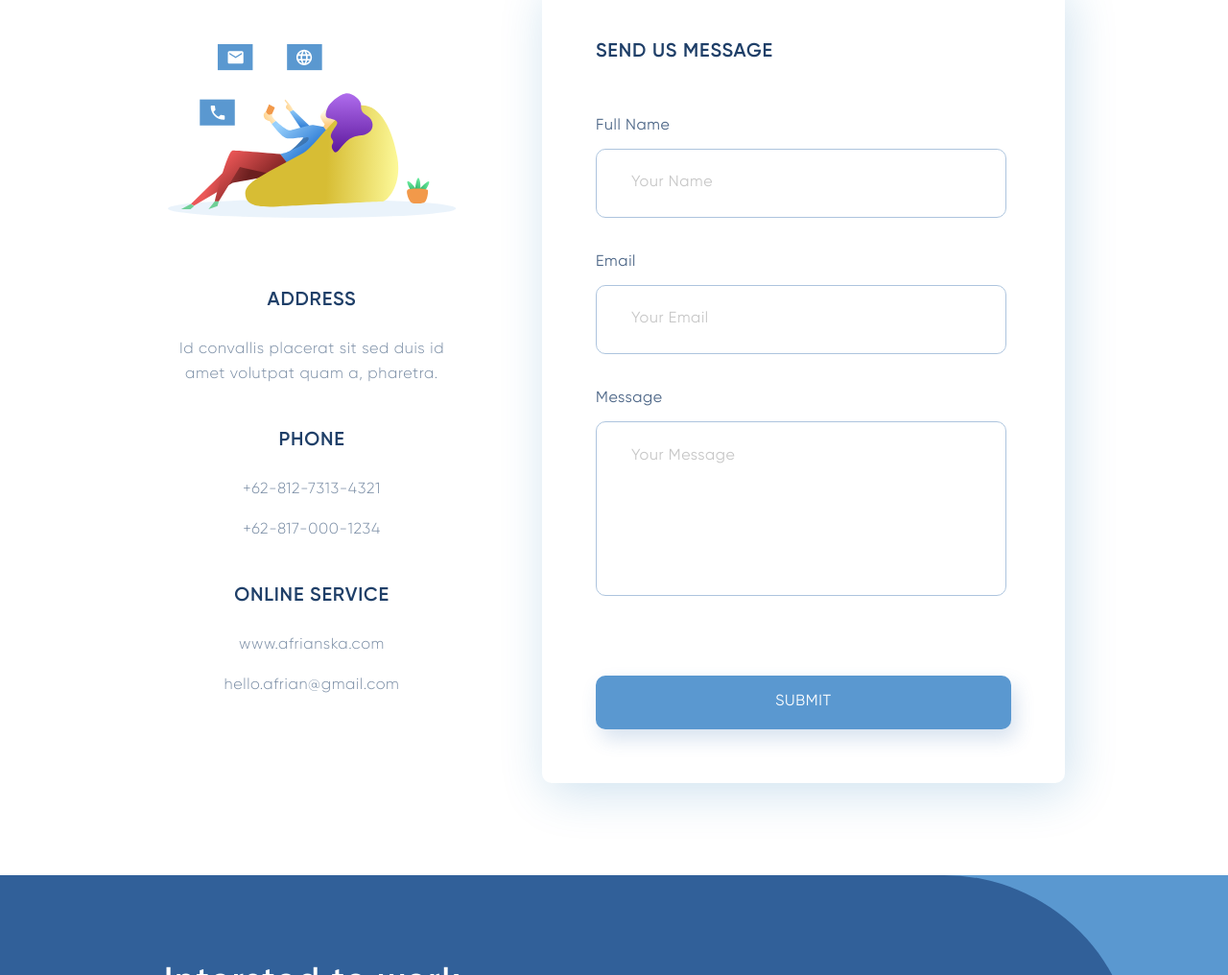
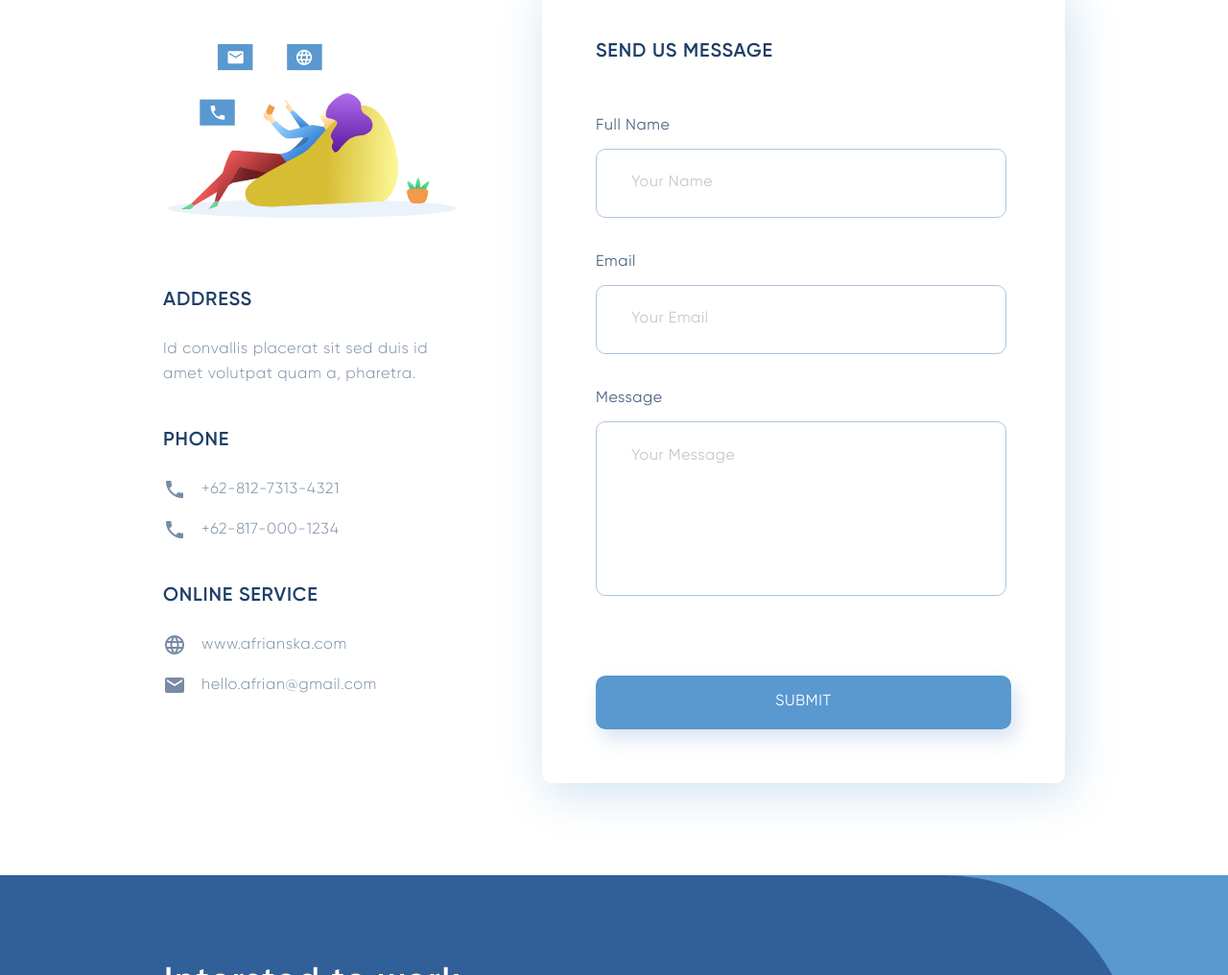
Before and after one commit to L1s-is/Afrianska_files, a website: page src/contact_us.html in a window 1280 px wide. Shown: the part 436-1452 px from the top of the page at 96% size. Drawn offline with nearby package versions, Linux system fonts and the light colour scheme; files that its build step writes are made by us from their sources; files whose address does not match are found by name.

Commit message:
добавила иконки для контактов на странице contact us

```diff
--- a/gulp/version.json
+++ b/gulp/version.json
@@ -1,3 +1,3 @@
 {
-    "main": "20220327175713"
+    "main": "20220327213052"
 }
--- a/src/scss/blocks/feedback.scss
+++ b/src/scss/blocks/feedback.scss
@@ -16,7 +16,10 @@
   font-style: normal;
   max-width: 310px;
   width: 100%;
-  text-align: center;
+
+  @media (max-width: 900px) {
+    text-align: center;
+  }
 }
 
 .feedback__address::before {
@@ -55,9 +58,34 @@
 
 .feedback__link {
   margin-bottom: 16px;
+  display: flex;
+  text-decoration: none;
+  color: $darkblue;
+  opacity: 0.6;
+  transition: opacity 0.3s ease-in-out;
+}
+
+.feedback__link:hover{
+  transition: opacity 0.3s ease-in-out;
+  opacity: 1;
+}
+
+.feedback__link--phone::before,
+.feedback__link--site::before,
+.feedback__link--email::before{
+  content: url("../img/feedback-phone.svg");
+  width: 24px;
+  height: 24px;
   display: block;
-  text-decoration: none;
-  color: rgba($darkblue, 0.6);
+  margin-right: 16px;
+}
+
+.feedback__link--site::before{
+  content: url("../img/feedback-site.svg");
+}
+
+.feedback__link--email::before{
+  content: url("../img/feedback-email.svg");
 }
 
 .work__form--contacts-page {
```
Also changed, not shown: dist/css/style.css, dist/css/style.min.css.
